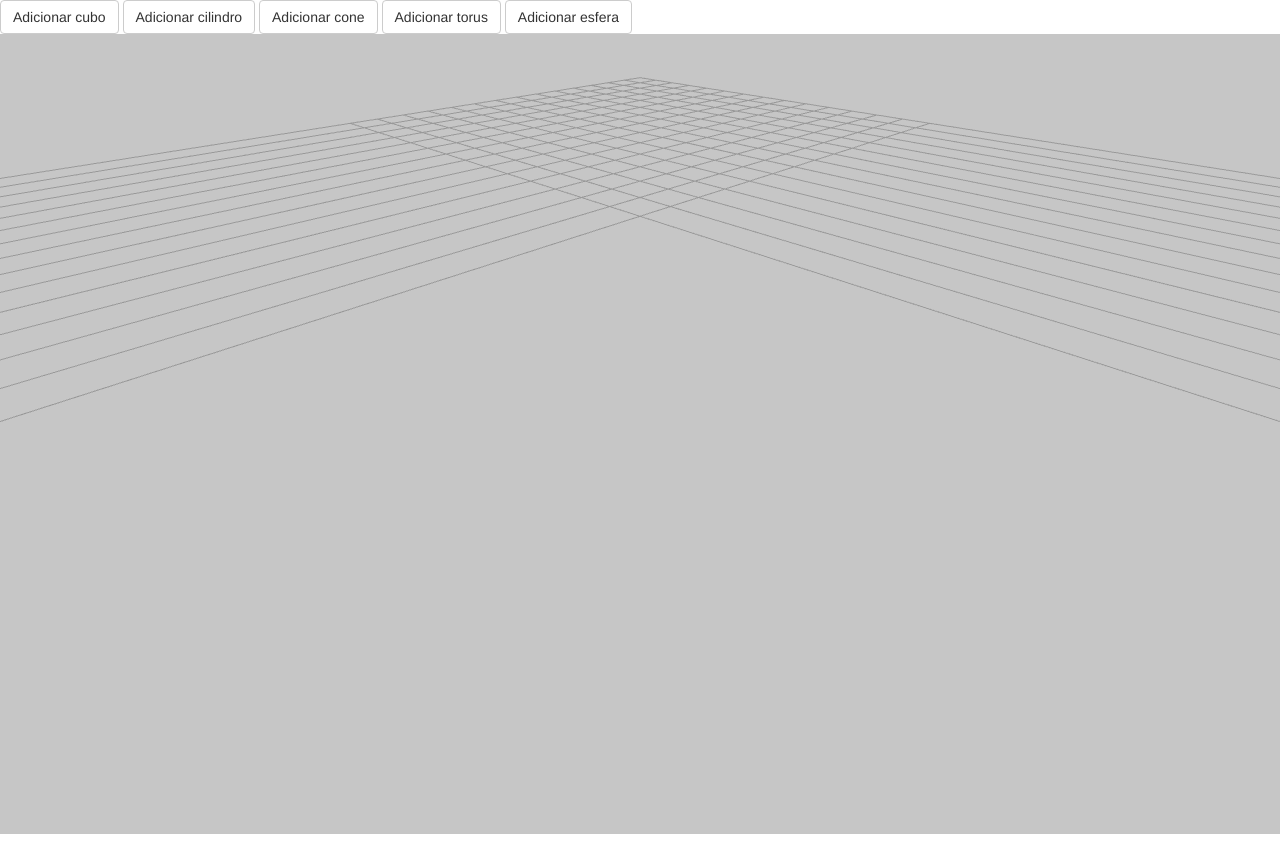
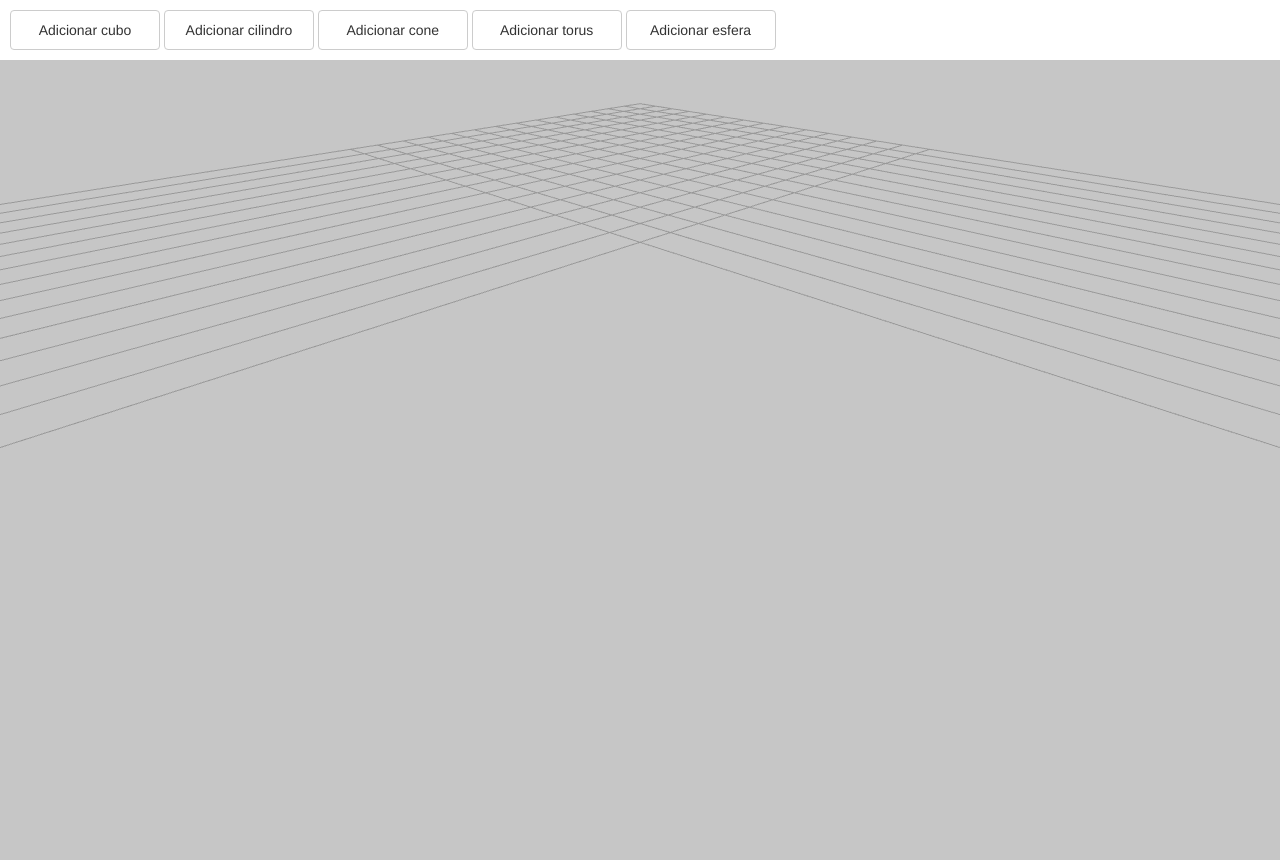
Before and after one commit to brunneus/Webgl-Viewport, a plain HTML site: page index.html in a window 1280 px wide. Before the commit the page ends 834 px from the top, so only its background shows below. Drawn offline with nearby package versions, Linux system fonts and the light colour scheme.

Commit message:
Css fix bug

```diff
--- /dev/null
+++ b/css/style.css
@@ -0,0 +1,8 @@
+.button{
+	width: 150px;
+	height: 40px;
+}
+
+#controls{
+	margin: 10px;
+}
--- a/index.html
+++ b/index.html
@@ -11,7 +11,7 @@
 			height: 100%
 		}
 	</style>
-	<link rel="stylesheet" href="../../css/style.css" />
+	<link rel="stylesheet" href="./css/style.css" />
 	<link href="https://maxcdn.bootstrapcdn.com/bootstrap/3.3.5/css/bootstrap.min.css" rel="stylesheet" integrity="sha256-MfvZlkHCEqatNoGiOXveE8FIwMzZg4W85qfrfIFBfYc= sha512-dTfge/zgoMYpP7QbHy4gWMEGsbsdZeCXz7irItjcC3sPUFtf0kuFbDz/ixG7ArTxmDjLXDmezHubeNikyKGVyQ=="
 	crossorigin="anonymous">
 </head>
```
